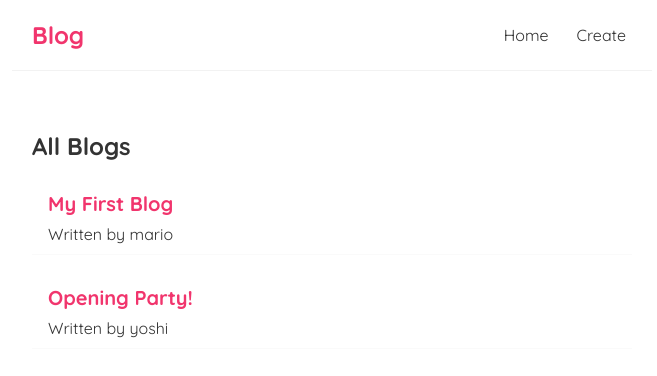
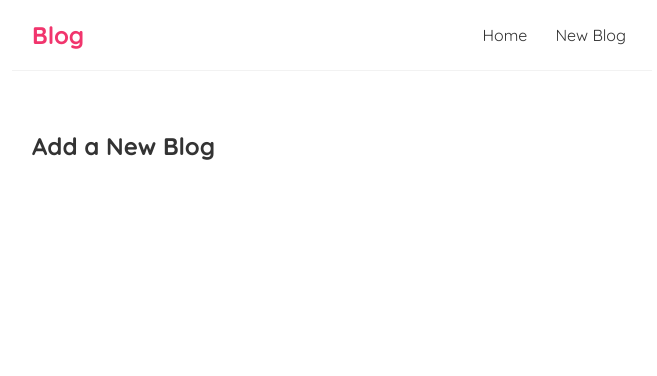
Before and after one commit to VladMuzyka2002/reactFollowAlong, a React (Create React App) app: page /create in a window 1280 px wide. Shown: the top 376 px of the page, without its empty margins (308-965 px from the left). Built offline with nearby package versions, Linux system fonts and the light colour scheme; data requests are answered from the project's data file.

Commit message:
Got Links Working

```diff
--- a/src/App.js
+++ b/src/App.js
@@ -1,5 +1,6 @@
 import NavBar from './components/NavBar';
 import Home from './components/Home';
+import Create from './components/Create';
 import { BrowserRouter as Router, Route, Switch } from 'react-router-dom';
 
 function App() {
@@ -9,8 +10,11 @@ function App() {
         <NavBar />
         <div className="content">
           <Switch>
-            <Route path='/'>
+            <Route exact path='/'>
               <Home />
+            </Route>
+            <Route path='/create'>
+              <Create />
             </Route>
           </Switch>
         </div>
--- /dev/null
+++ b/src/components/Create.js
@@ -0,0 +1,9 @@
+const Create = () => {
+    return (
+        <div className="create">
+            <h2>Add a New Blog</h2>
+        </div>
+    );
+}
+
+export default Create;
--- a/src/components/NavBar.js
+++ b/src/components/NavBar.js
@@ -4,7 +4,7 @@ function NavBar() {
             <h1>Blog</h1>
             <div className="links">
                 <a href="/">Home</a>
-                <a href="/create">Create </a>
+                <a href="/create">New Blog </a>
             </div>
         </nav>
     );
```
